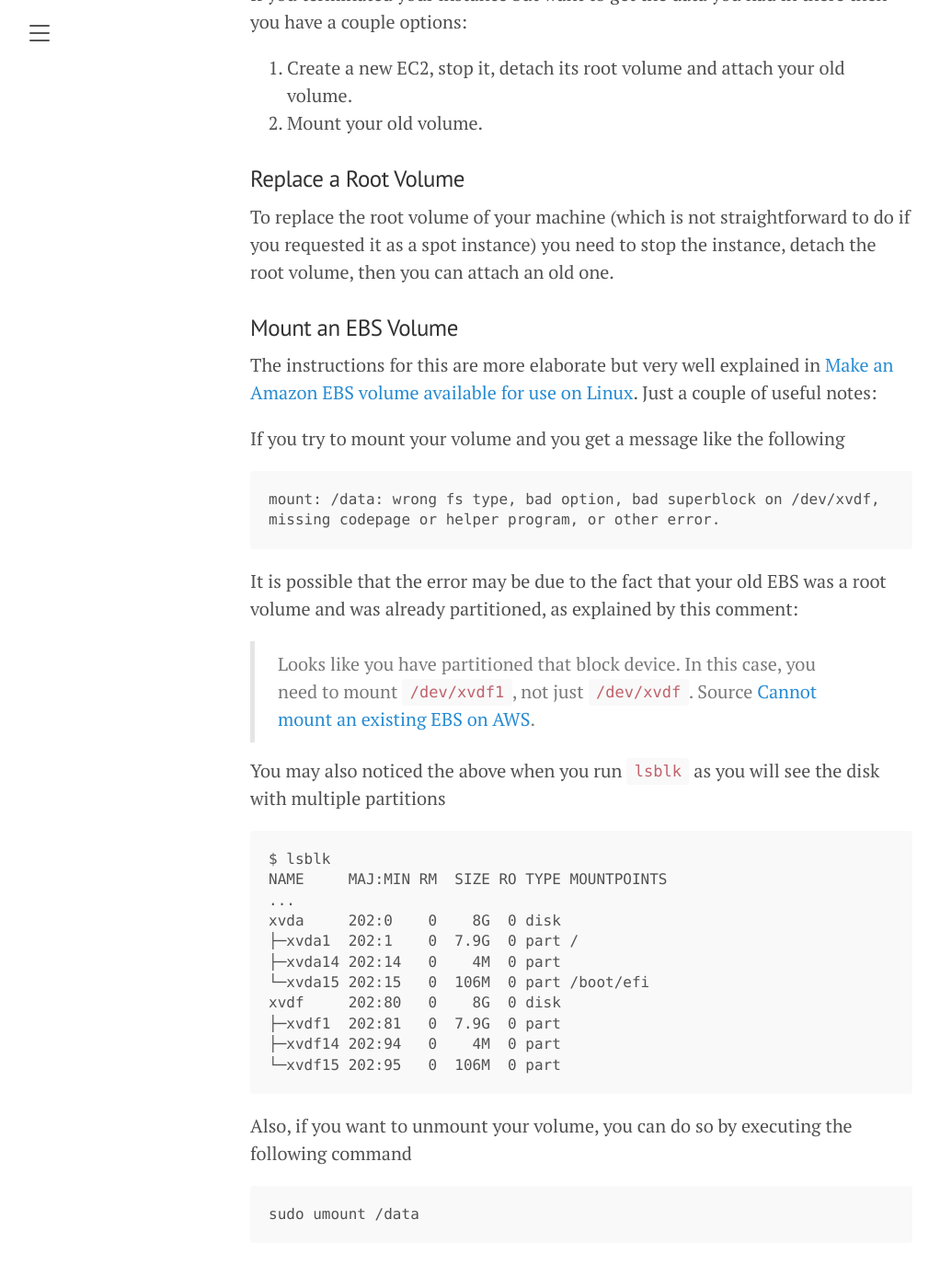
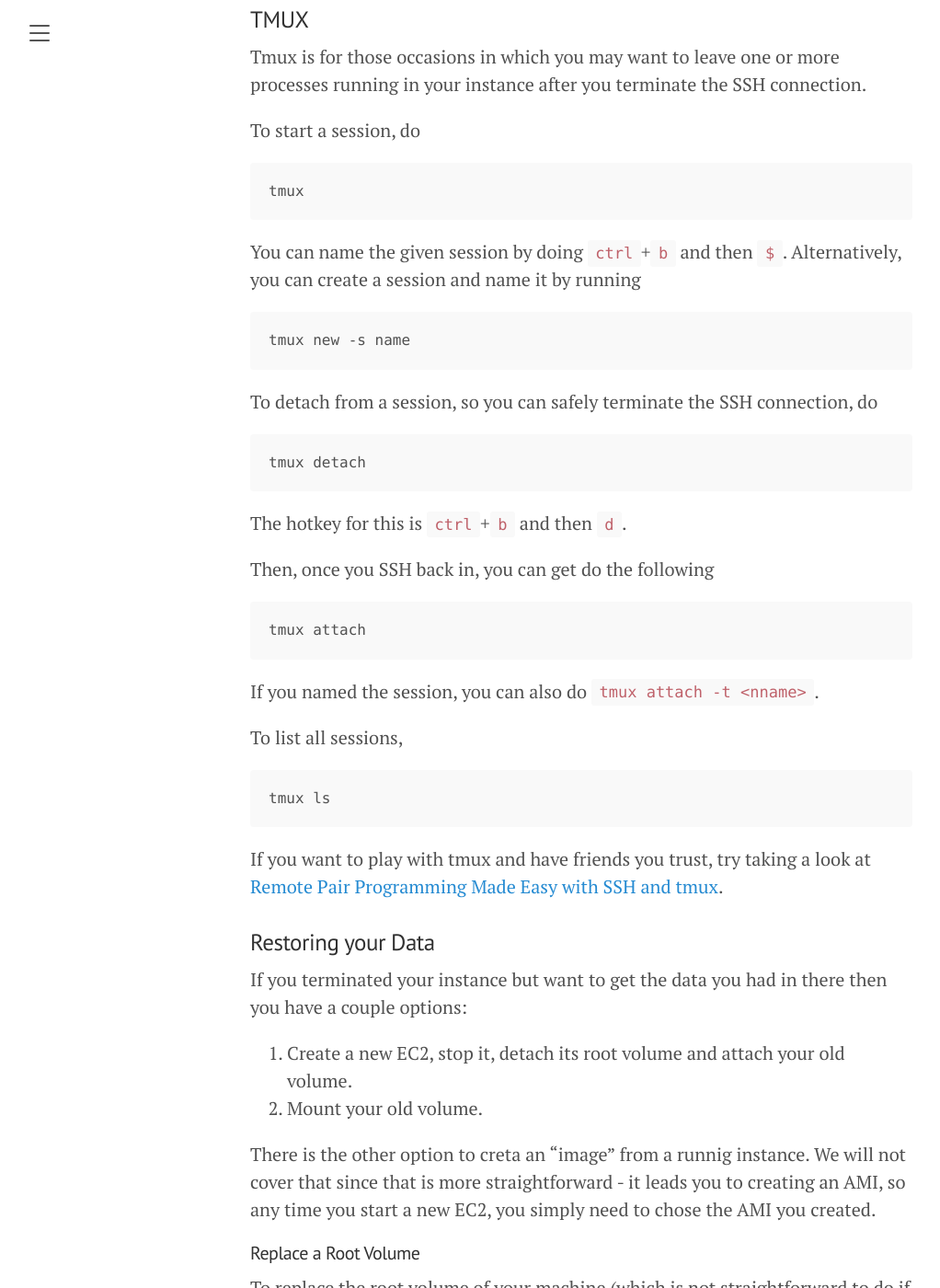
Before and after one commit to seafoodfry/seafoodfry.github.io, a Jekyll site: the page built from _posts/2022-06-12-aws-lab-setup.md, in a window 1280 px wide and 1400 px high, scrolled down 11376 px. Shown: the whole window at 92% size, without its empty margins (8-1030 px from the left). Built offline with Jekyll 4.4.1, drawn with Linux system fonts in a browser that asks for light colours; some of the changed text lies outside the part shown.

Commit message:
Added tmux & volume resizing info
Signed-off-by: seafoodfry <>

````diff
--- a/_posts/2022-06-12-aws-lab-setup.md
+++ b/_posts/2022-06-12-aws-lab-setup.md
@@ -355,18 +355,55 @@
 If you did request a spot instance and you want to terminate/stop it, you will have to click on the "Spot Requests" option
 in the EC2 dashboard and cancel the request for your EC2 before you can terminate it.
 
-## Restoring your Data
+### TMUX
+
+Tmux is for those occasions in which you may want to leave one or more processes running in your instance after you terminate the SSH connection.
+
+To start a session, do
+```
+tmux
+```
+You can name the given session by doing `ctrl`+`b` and then `$`.
+Alternatively, you can create a session and name it by running
+```
+tmux new -s name
+```
+
+To detach from a session, so you can safely terminate the SSH connection, do
+```
+tmux detach
+```
+The hotkey for this is `ctrl`+`b` and then `d`.
+
+Then, once you SSH back in, you can get do the following
+```
+tmux attach
+```
+If you named the session, you can also do `tmux attach -t <nname>`.
+
+To list all sessions,
+```
+tmux ls
+```
+
+If you want to play with tmux and have friends you trust, try taking a look at
+[Remote Pair Programming Made Easy with SSH and tmux](https://www.hamvocke.com/blog/remote-pair-programming-with-tmux/).
+
+### Restoring your Data
 
 If you terminated your instance but want to get the data you had in there then you have a couple options:
 1. Create a new EC2, stop it, detach its root volume and attach your old volume.
 1. Mount your old volume.
 
-### Replace a Root Volume
+There is the other option to creta an "image" from a runnig instance.
+We will not cover that since that is more straightforward - it leads you to creating an AMI, so any time you start a new EC2, you simply need to chose the AMI you created.
+
+#### Replace a Root Volume
 
 To replace the root volume of your machine (which is not straightforward to do if you requested it as a spot instance)
 you need to stop the instance, detach the root volume, then you can attach an old one.
 
-### Mount an EBS Volume
+#### Mount an EBS Volume
 
 The instructions for this are more elaborate but very well explained in
 [Make an Amazon EBS volume available for use on Linux](https://docs.aws.amazon.com/AWSEC2/latest/UserGuide/ebs-using-volumes.html).
@@ -400,3 +437,16 @@
 ```
 sudo umount /data
 ```
+
+#### Resizing Volumes
+
+In case you run out of space, you may want this page open
+[Extend a Linux file system after resizing a volume](https://docs.aws.amazon.com/AWSEC2/latest/UserGuide/recognize-expanded-volume-linux.html).
+If you are using a windows machine then use these docs instead
+[Amazon EBS Elastic Volumes](https://docs.aws.amazon.com/AWSEC2/latest/WindowsGuide/ebs-modify-volume.html).
+
+Read the above carefully.
+Also, if you want to figure out exactly what folders are taking up a lot of space, you may want to use
+```
+sudo dh -shc /home
+```
````
Also changed, not shown: other parts of _posts/2022-06-12-aws-lab-setup.md (+1 -1 lines).
